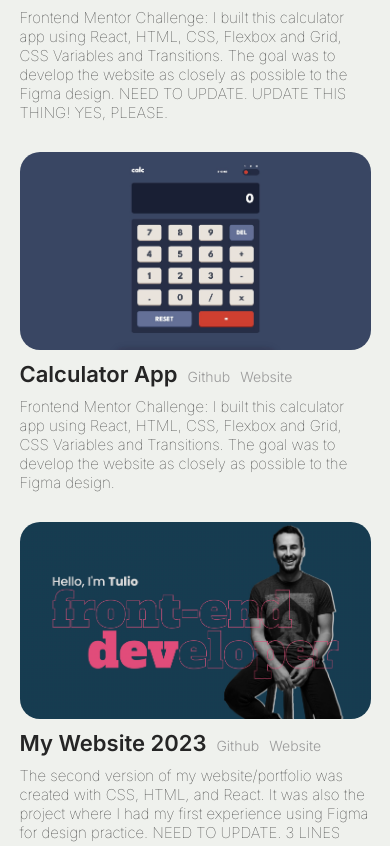
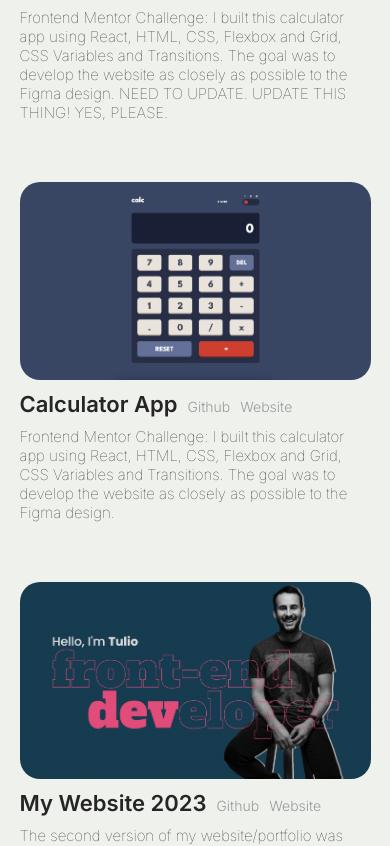
Before and after one commit to t-minini/my-website-v3, a React (Create React App) app: page / in a window 390 px wide. Shown: the part 2828-3674 px from the top of the page. Built offline with nearby package versions, Linux system fonts and the light colour scheme; a web font is replaced by a local one.

Commit message:
trying to fix bug with navbar Link on mobile

```diff
--- a/src/components/navbar/Navbar.jsx
+++ b/src/components/navbar/Navbar.jsx
@@ -53,6 +53,7 @@ export function Navbar() {
         <Link
           to="about"
           spy={true}
+          smooth={true}
           activeClass={style.navbar__active}
           className={`hoverable ${isHovered ? style.hovered : ''}`}
           onMouseEnter={() => setIsHovered(true)}
--- a/src/components/projects/Projects.module.css
+++ b/src/components/projects/Projects.module.css
@@ -113,7 +113,7 @@
     padding-bottom: 1.2rem;
   }
 
-  .container:first-child {
+  .container{
     padding-top: 6rem;
   }
 }
```
